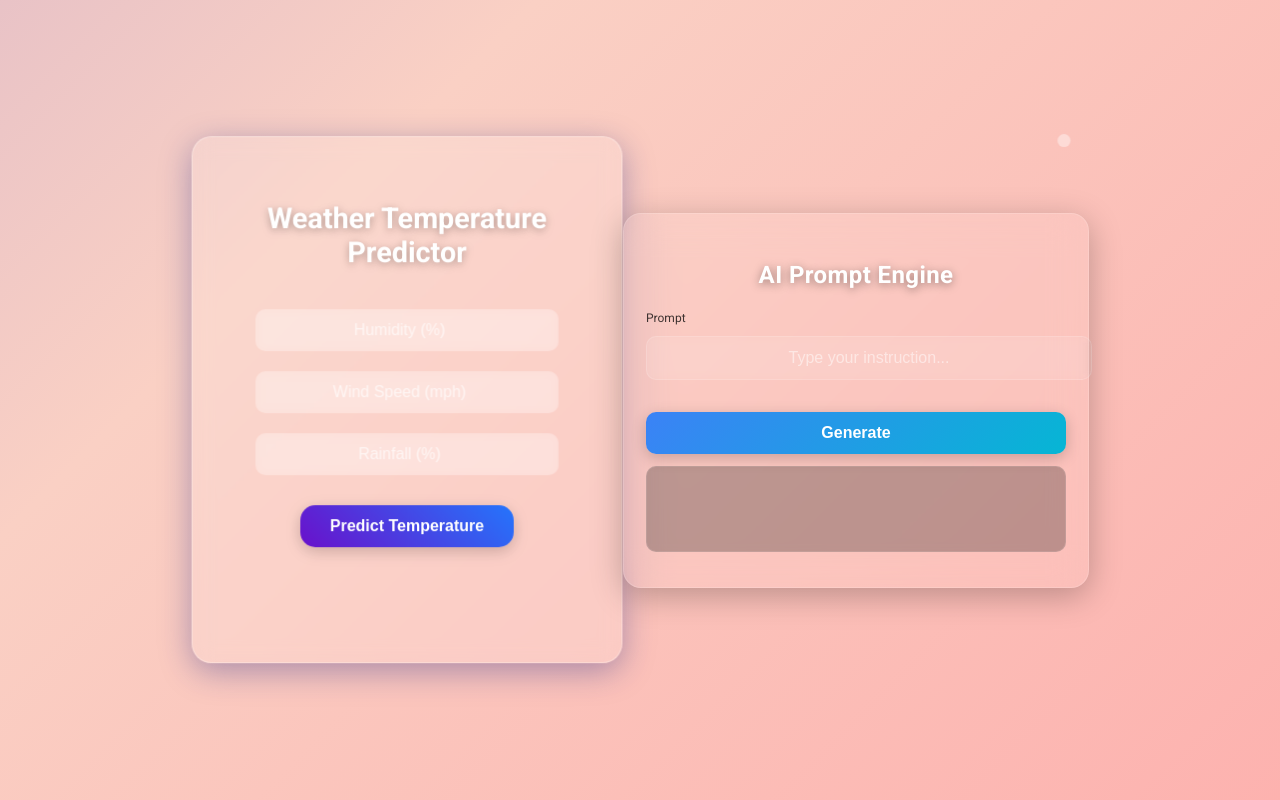
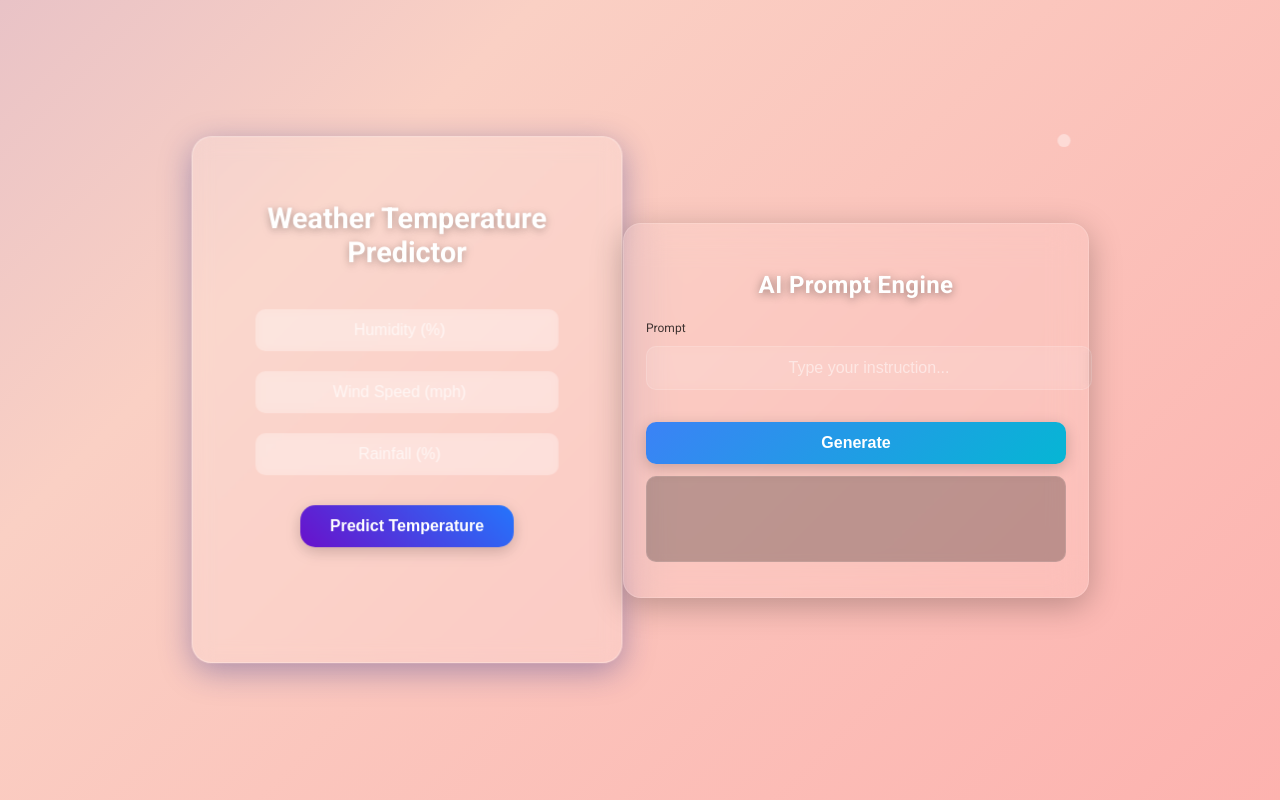
Before and after one commit to ejasonos/temperature-model, a Flask app: page / in a window 1280 px wide. Run offline with Flask 3, Linux system fonts and the light colour scheme; parts of the project's set-up code (start-up, migrations or seed data) failed here and were passed over.

Commit message:
Update index.html

```diff
--- a/templates/index.html
+++ b/templates/index.html
@@ -221,7 +221,7 @@
     <h2>{{ prediction_text }}</h2>
 </section>
 
-<section class="ai-card">
+<section class="ai-card" style="margin-top: 20px;">
     <h2 class="title">AI Prompt Engine</h2>
 
         <label class="label">Prompt</label>
@@ -236,7 +236,7 @@
 async function send() {
     const prompt = document.getElementById("prompt").value;
 
-    console.log("Sending prompt:", prompt);
+    alert("Sending prompt:", prompt);
 
     const res = await fetch("/generate", {
         method: "POST",
@@ -246,10 +246,10 @@ async function send() {
         body: JSON.stringify({ prompt })
     });
 
-    console.log("Response status:", res.status);
+    alert("Response status:", res.status);
 
     const data = await res.json();
-    console.log("Response data:", data);
+    alert("Response data:", data);
 
     document.getElementById("out").innerText =
         data.response || data.error || "No response";
```
